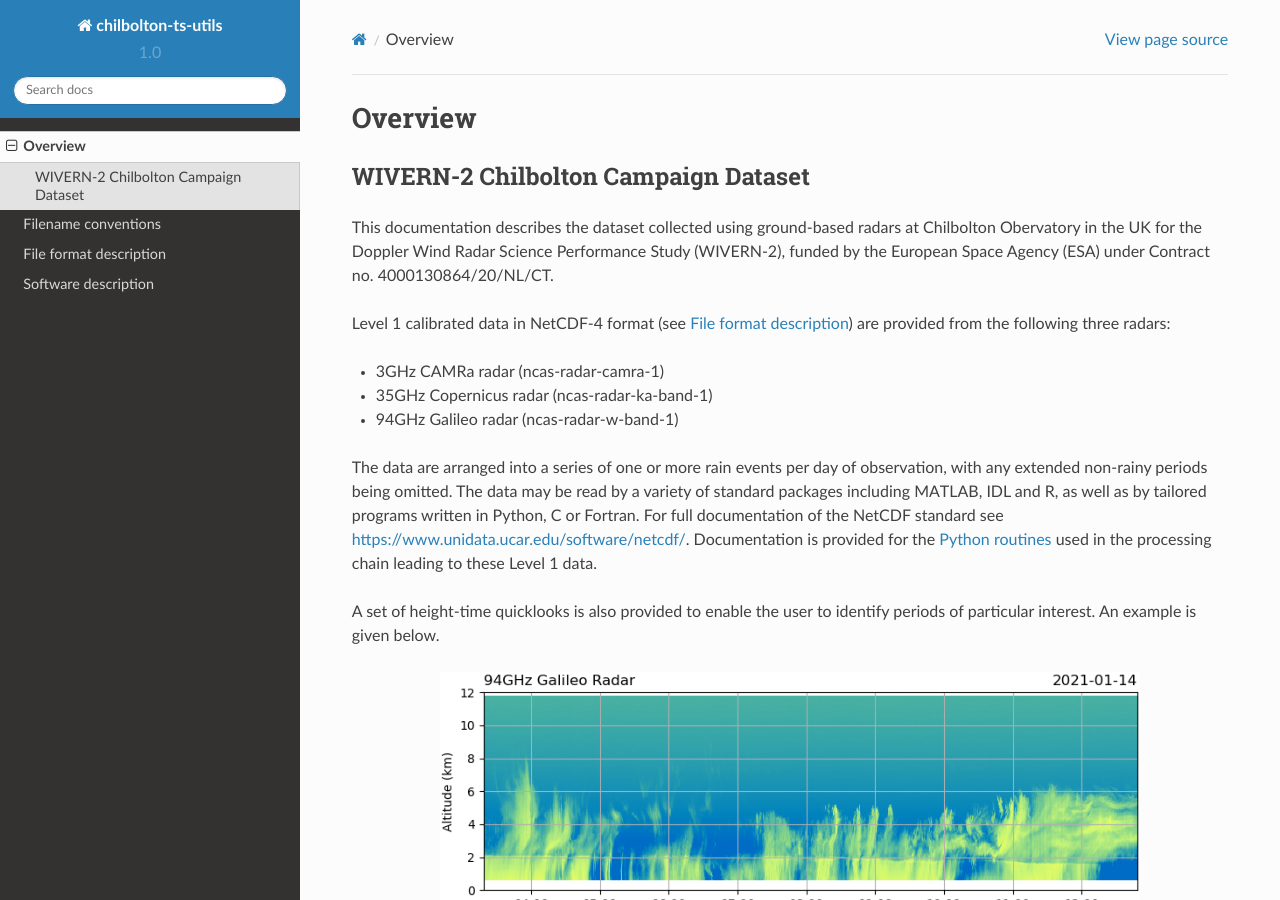
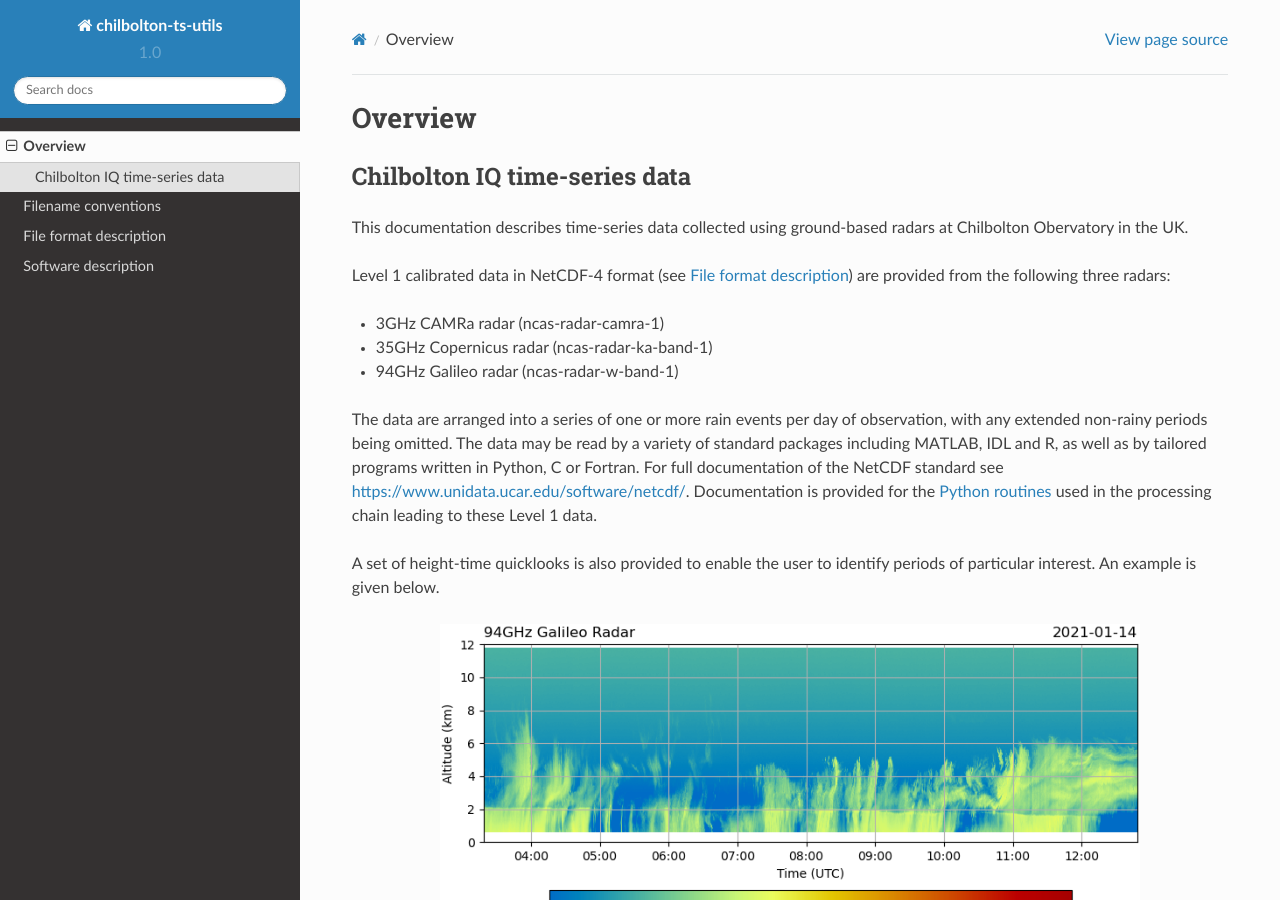
Before and after one commit to longlostjames/chilbolton_ts_utils, a Sphinx documentation site: the page built from docs/source/overview.rst, in a window 1280 px wide and 900 px high. Built offline with Sphinx 7.4.7 and the Read the Docs theme 2.0.0, drawn with Linux system fonts in a browser that asks for light colours; formulas are drawn with MathJax 3.

Commit message:
Update overview.rst

```diff
--- a/docs/source/overview.rst
+++ b/docs/source/overview.rst
@@ -2,13 +2,11 @@
 Overview
 ========
 
-WIVERN-2 Chilbolton Campaign Dataset
-------------------------------------
+Chilbolton IQ time-series data
+------------------------------
 
-This documentation describes the dataset collected using ground-based radars
-at Chilbolton Obervatory in the UK for the Doppler Wind Radar Science
-Performance Study (WIVERN-2), funded by the European Space Agency (ESA) under
-Contract no. 4000130864/20/NL/CT.
+This documentation describes time-series data collected using ground-based radars
+at Chilbolton Obervatory in the UK.
 
 Level 1 calibrated data in NetCDF-4 format (see :ref:`file-format`) are provided
 from the following three radars:
```
